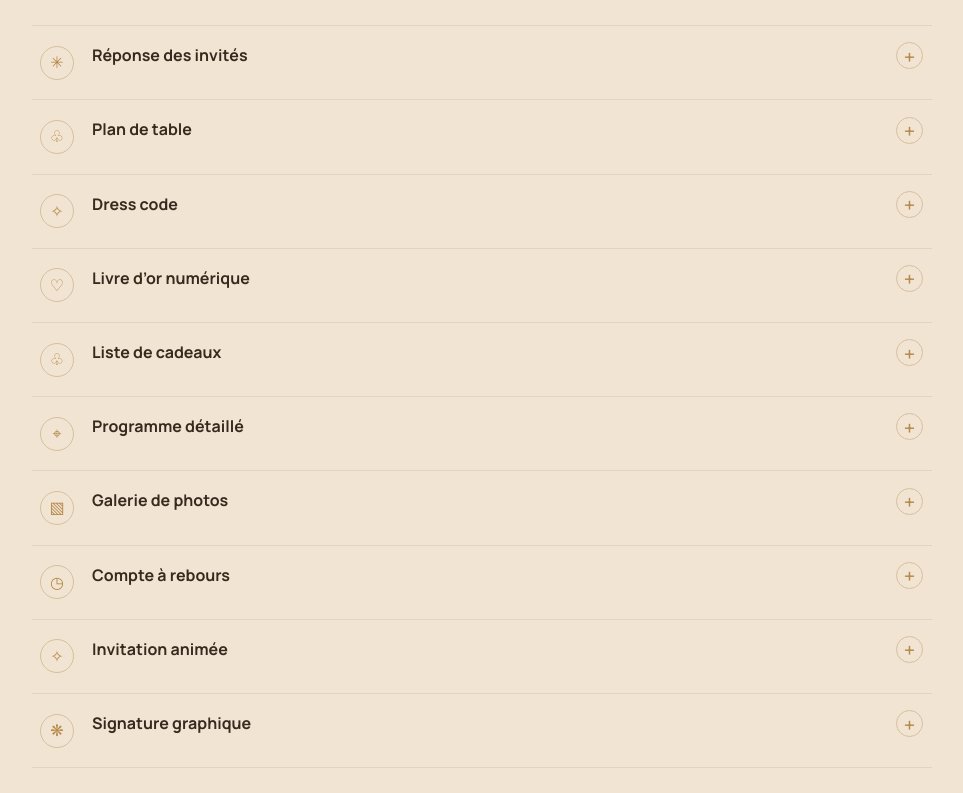
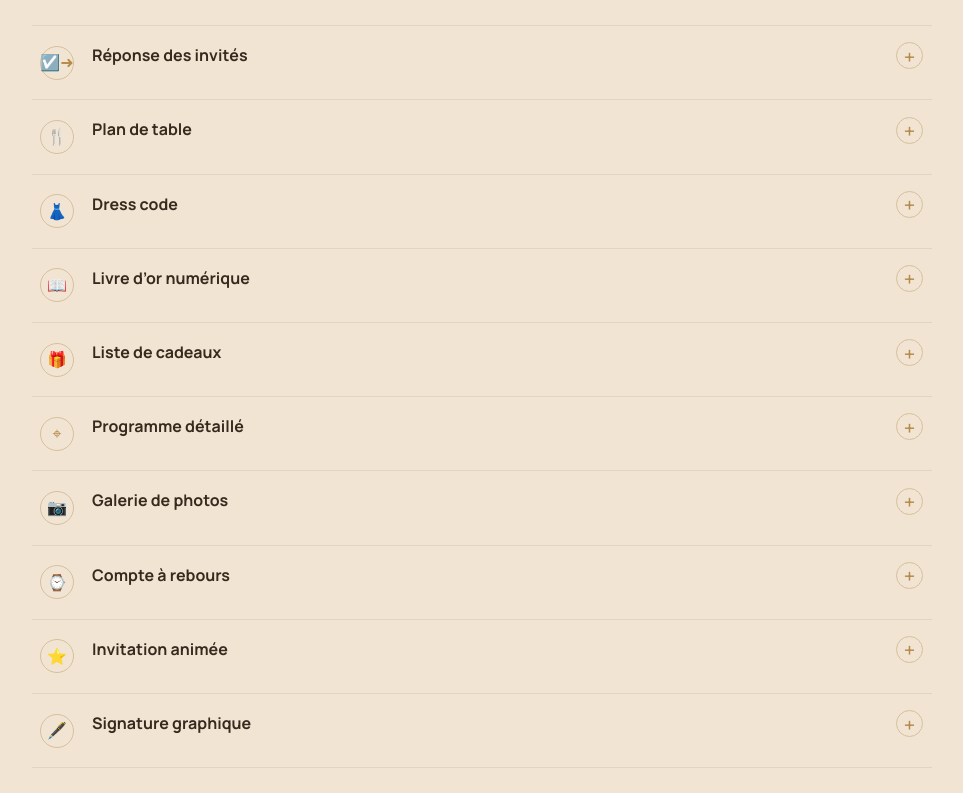
Before and after one commit to chirelhalioua/C-by-C, a Nuxt app: page /formules in a window 1280 px wide. Shown: the part 1307-2100 px from the top of the page, without its empty margins (158-1121 px from the left). Built offline with nearby package versions, Linux system fonts and the light colour scheme; a web font is replaced by a local one.

Commit message:
Update icons for offer options

```diff
--- a/pages/formules.vue
+++ b/pages/formules.vue
@@ -80,23 +80,23 @@ const offers = [
         </div>
         <div class="options-grid">
           <details class="option-item">
-            <summary><span class="option-symbol">✳</span><span class="option-title">Réponse des invités</span><span class="option-toggle" aria-hidden="true">+</span></summary>
+            <summary><span class="option-symbol" aria-hidden="true">☑️➜</span><span class="option-title">Réponse des invités</span><span class="option-toggle" aria-hidden="true">+</span></summary>
             <p>Un bouton « Je confirme ma présence » renvoie vers un formulaire de réponse. Il peut être proposé avec l’invitation numérique ou intégré au site de célébration, selon le projet.</p>
           </details>
           <details class="option-item">
-            <summary><span class="option-symbol">♧</span><span class="option-title">Plan de table</span><span class="option-toggle" aria-hidden="true">+</span></summary>
+            <summary><span class="option-symbol" aria-hidden="true">🍴</span><span class="option-title">Plan de table</span><span class="option-toggle" aria-hidden="true">+</span></summary>
             <p>Si cette option est incluse dans votre invitation, vos invités ayant confirmé leur présence pourront retrouver leur table. Le placement reste masqué pendant la préparation et n’apparaît qu’au moment où vous publiez le plan finalisé.</p>
           </details>
           <details class="option-item">
-            <summary><span class="option-symbol">✧</span><span class="option-title">Dress code</span><span class="option-toggle" aria-hidden="true">+</span></summary>
+            <summary><span class="option-symbol" aria-hidden="true">👗</span><span class="option-title">Dress code</span><span class="option-toggle" aria-hidden="true">+</span></summary>
             <p>Précisez le thème vestimentaire ou les couleurs souhaitées pour aider vos invités à se préparer, dans une présentation assortie à votre invitation.</p>
           </details>
           <details class="option-item">
-            <summary><span class="option-symbol">♡</span><span class="option-title">Livre d’or numérique</span><span class="option-toggle" aria-hidden="true">+</span></summary>
+            <summary><span class="option-symbol" aria-hidden="true">📖</span><span class="option-title">Livre d’or numérique</span><span class="option-toggle" aria-hidden="true">+</span></summary>
             <p>Un espace pour recevoir les vœux, petits mots et souvenirs de vos proches.</p>
           </details>
           <details class="option-item">
-            <summary><span class="option-symbol">♧</span><span class="option-title">Liste de cadeaux</span><span class="option-toggle" aria-hidden="true">+</span></summary>
+            <summary><span class="option-symbol" aria-hidden="true">🎁</span><span class="option-title">Liste de cadeaux</span><span class="option-toggle" aria-hidden="true">+</span></summary>
             <p>Partagez avec vos invités une sélection d’idées cadeaux ou un lien vers votre liste de souhaits. Ils peuvent ainsi découvrir ce qui vous ferait plaisir et choisir un cadeau qui vous correspond. Les modalités (liens externes, liste personnalisée ou participation) sont définies ensemble selon votre projet.</p>
           </details>
           <details class="option-item">
@@ -104,19 +104,19 @@ const offers = [
             <p>Un déroulé personnalisé de la célébration : accueil des invités, cérémonie, cocktail, repas, animations et horaires des différents temps forts.</p>
           </details>
           <details class="option-item">
-            <summary><span class="option-symbol">▧</span><span class="option-title">Galerie de photos</span><span class="option-toggle" aria-hidden="true">+</span></summary>
+            <summary><span class="option-symbol" aria-hidden="true">📷</span><span class="option-title">Galerie de photos</span><span class="option-toggle" aria-hidden="true">+</span></summary>
             <p>Un espace pour rassembler et partager les souvenirs de votre célébration.</p>
           </details>
           <details class="option-item">
-            <summary><span class="option-symbol">◷</span><span class="option-title">Compte à rebours</span><span class="option-toggle" aria-hidden="true">+</span></summary>
+            <summary><span class="option-symbol" aria-hidden="true">⌚</span><span class="option-title">Compte à rebours</span><span class="option-toggle" aria-hidden="true">+</span></summary>
             <p>Un compte à rebours personnalisé pour faire patienter vos invités jusqu’au grand jour.</p>
           </details>
           <details class="option-item">
-            <summary><span class="option-symbol">✧</span><span class="option-title">Invitation animée</span><span class="option-toggle" aria-hidden="true">+</span></summary>
+            <summary><span class="option-symbol" aria-hidden="true">⭐</span><span class="option-title">Invitation animée</span><span class="option-toggle" aria-hidden="true">+</span></summary>
             <p>Des animations délicates pour donner vie à votre invitation numérique.</p>
           </details>
           <details class="option-item">
-            <summary><span class="option-symbol">❋</span><span class="option-title">Signature graphique</span><span class="option-toggle" aria-hidden="true">+</span></summary>
+            <summary><span class="option-symbol" aria-hidden="true">🖋️</span><span class="option-title">Signature graphique</span><span class="option-toggle" aria-hidden="true">+</span></summary>
             <p>Initiales, monogramme ou motif personnalisé, assorti à l’univers de votre événement.</p>
           </details>
         </div>
```
